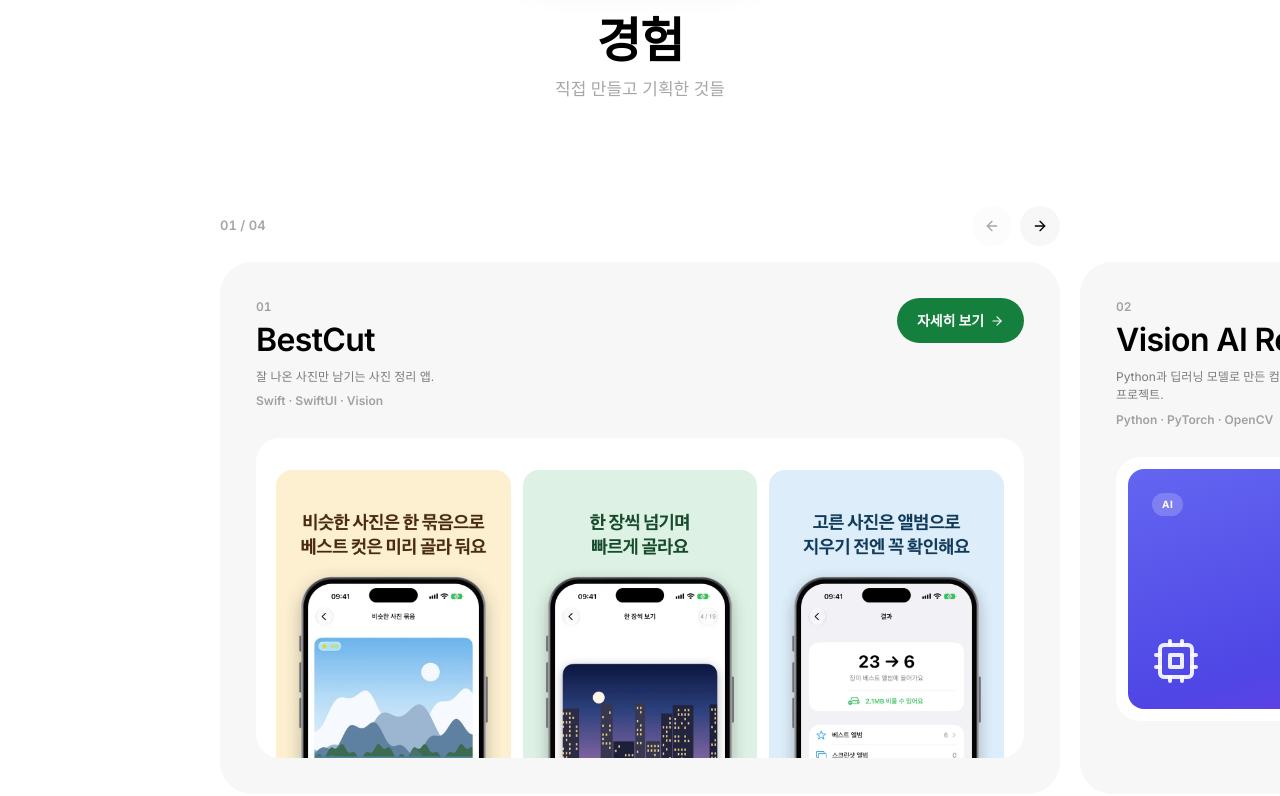
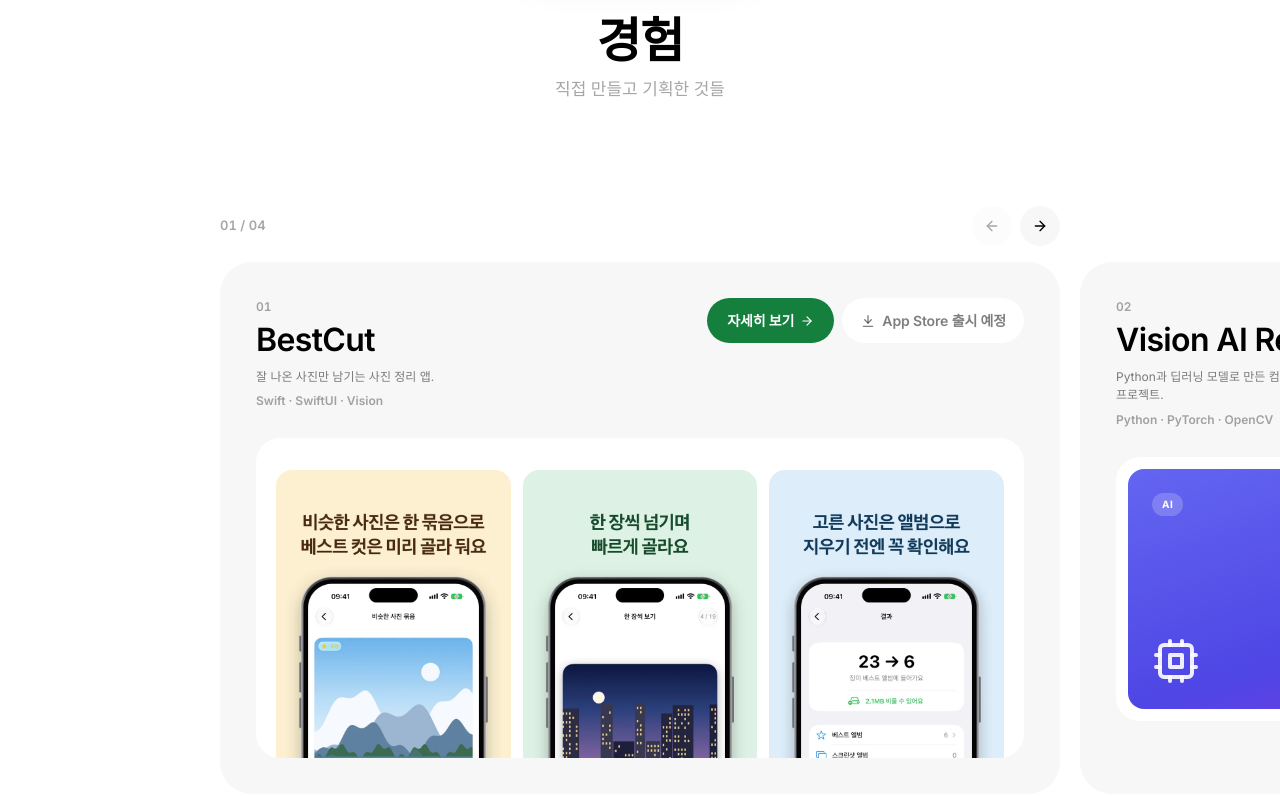
Before and after one commit to woyean5/hwi-coding.github.io, a plain HTML site: page index.html in a window 1280 px wide. Shown: the part 815-1611 px from the top of the page. Drawn offline with nearby package versions, Linux system fonts and the light colour scheme.

Commit message:
App Store button on the BestCut card, store link set in one shared file
Co-Authored-By: Claude Opus 5.5 <noreply@anthropic.com>
Claude-Session: https://claude.ai/code/session_012kBGn4mQwwsHadXgffSdPU

```diff
--- /dev/null
+++ b/assets/bestcut/store.js
@@ -0,0 +1 @@
+window.BESTCUT_APP_STORE_URL = '';
--- a/index.html
+++ b/index.html
@@ -4,6 +4,7 @@
   <meta charset="UTF-8">
   <meta name="viewport" content="width=device-width, initial-scale=1.0">
   <title>Geonhwi Yang | Portfolio</title>
+  <script src="assets/bestcut/store.js"></script>
   <link rel="icon" href="favicon.svg" type="image/svg+xml">
   <link rel="icon" href="favicon-32.png" type="image/png" sizes="32x32">
   <link rel="apple-touch-icon" href="apple-touch-icon.png">
@@ -95,6 +96,11 @@
     .wk-meta { margin-top: 6px; font-size: 12px; font-weight: 600; color: var(--mute); }
     .wk-more { flex-shrink: 0; display: inline-flex; align-items: center; gap: 6px; padding: 12px 20px; border-radius: 999px; color: #fff; font-size: 14px; font-weight: 600; letter-spacing: -0.01em; transition: transform .25s cubic-bezier(.16,1,.3,1), filter .2s; cursor: pointer; border: 0; }
     .wk-more:hover { transform: translateY(-1px); filter: brightness(1.08); }
+    .wk-actions { display: flex; flex-wrap: wrap; gap: 8px; justify-content: flex-end; flex-shrink: 0; }
+    .wk-store { display: inline-flex; align-items: center; gap: 6px; padding: 12px 18px; border-radius: 999px; font-size: 14px; font-weight: 600; letter-spacing: -0.01em; background: #000; color: #fff; transition: transform .25s cubic-bezier(.16,1,.3,1), opacity .2s; }
+    a.wk-store:hover { transform: translateY(-1px); opacity: .85; }
+    .wk-store.soon { background: #fff; color: var(--sub); }
+    .wk-store svg { width: 16px; height: 16px; }
     .wk-box { display: block; margin-top: 28px; background: #fff; border-radius: 24px; overflow: hidden; cursor: pointer; }
     .wk-box > * { transition: transform .6s cubic-bezier(.16,1,.3,1); }
     .wk-box:hover > * { transform: scale(1.015); }
@@ -103,6 +109,7 @@
     .wk-shotrow img { flex: 1 1 0; min-width: 0; width: 100%; height: auto; display: block; border-radius: 16px; }
     .wk-art { margin: 12px; height: min(240px, 30vh); border-radius: 16px; }
     @media (max-width: 640px) {
+      .wk-actions { justify-content: flex-start; }
       .wk-title { font-size: 40px; }
       .wk-card { padding: 22px; border-radius: 28px; }
       .wk-desc { max-width: none; }
@@ -119,6 +126,7 @@
       .wk-art { height: 24vh; }
     }
     @media (max-height: 640px) {
+      .wk-store { padding: 9px 14px; font-size: 13px; }
       .wk-meta { display: none; }
       .wk-num { display: none; }
       .wk-name { margin-top: 0; font-size: 24px; }
@@ -614,7 +622,7 @@
         toronto: '12-week study in Toronto, Canada',
         langs: 'EN · Basic Chinese & Japanese',
         likeKicker: 'I also like…',
-        appKicker: 'Featured App', appTitle: "What I'm Building", appTag: 'Keep only your best shots.', readMore: 'Read More',
+        appKicker: 'Featured App', appTitle: "What I'm Building", appTag: 'Keep only your best shots.', readMore: 'Read More', storeSoon: 'Coming soon to the App Store', storeGet: 'App Store',
         workSub: "Things I've built, planned and made.",
         workKicker: 'Experience', workTitle: 'Projects',
         p1Short: 'Computer vision app built with Python and deep learning models.',
@@ -649,7 +657,7 @@
         toronto: '캐나다 토론토 12주 어학연수',
         langs: '영어 · 중국어/일본어 기초 회화',
         likeKicker: '이런 것도 좋아해요…',
-        appKicker: '대표 앱', appTitle: "지금 만들고 있는 앱", appTag: '잘 나온 사진만 남기는 사진 정리 앱.', readMore: '자세히 보기',
+        appKicker: '대표 앱', appTitle: "지금 만들고 있는 앱", appTag: '잘 나온 사진만 남기는 사진 정리 앱.', readMore: '자세히 보기', storeSoon: 'App Store 출시 예정', storeGet: 'App Store',
         workSub: "직접 만들고 기획한 것들",
         workKicker: '경험', workTitle: '프로젝트',
         p1Short: 'Python과 딥러닝 모델로 만든 컴퓨터 비전 프로젝트.',
@@ -684,7 +692,7 @@
         toronto: 'カナダ・トロントで12週間の語学研修',
         langs: '英語 · 中国語・日本語（基礎会話）',
         likeKicker: 'こんなことも好きです…',
-        appKicker: '注目アプリ', appTitle: "いま作っているアプリ", appTag: 'よく撮れた写真だけを残す写真整理アプリ。', readMore: '詳しく見る',
+        appKicker: '注目アプリ', appTitle: "いま作っているアプリ", appTag: 'よく撮れた写真だけを残す写真整理アプリ。', readMore: '詳しく見る', storeSoon: 'App Storeで近日公開', storeGet: 'App Store',
         workSub: "つくって、企画してきたもの",
         workKicker: '経験', workTitle: 'プロジェクト',
         p1Short: 'Pythonとディープラーニングで作った画像認識プロジェクト。',
@@ -737,11 +745,19 @@
 
     const BC_ALT = {"ko": ["비슷한 사진은 한 묶음으로, 베스트 컷은 미리 골라 둬요", "흔들리고 어두운 사진은 알아서 표시해요", "한 장씩 넘기며 빠르게 골라요", "두 장 나란히 놓고 함께 확대해 비교", "고른 사진은 앨범으로, 지우기 전엔 꼭 확인해요", "사진은 iPhone 밖으로 나가지 않아요"], "en": ["Similar shots, grouped. Best one already picked.", "Blurry and dark shots, flagged for you.", "Swipe to pick, one photo at a time.", "Zoom two photos side by side.", "Your picks become an album. You confirm every delete.", "Your photos never leave your iPhone."], "ja": ["似た写真はひとまとめに、ベストショットは選んでおきます", "ブレた写真や暗い写真は自動でお知らせ", "1枚ずつスワイプしてサクサク選べる", "2枚を並べて一緒に拡大して比較", "選んだ写真はアルバムに、削除の前に必ず確認", "写真がiPhoneの外に出ることはありません"]};
     const workItems = [
-      { title: 'BestCut', desc: 'appTag', meta: 'Swift · SwiftUI · Vision', accent: '#15803D', href: 'bestcut/', shots: [1, 3, 5] },
+      { title: 'BestCut', desc: 'appTag', meta: 'Swift · SwiftUI · Vision', accent: '#15803D', href: 'bestcut/', shots: [1, 3, 5], store: true },
       { title: 'Vision AI Recognition', desc: 'p1Short', meta: 'Python · PyTorch · OpenCV', accent: '#4F46E5', modal: 'project1', art: ['from-indigo-500 via-indigo-600 to-purple-600', 'AI', 'i-brain'] },
       { title: 'Pureum Student Council Media', desc: 'p2Short', meta: 'Video Editing · Branding', accent: '#E11D48', modal: 'project2', art: ['from-rose-500 via-rose-500 to-amber-500', 'PR · Media', 'i-clapperboard'] },
       { title: 'Toronto Study Log', desc: 'p3Short', meta: 'Vlog · Global Network', accent: '#0D9488', modal: 'project3', art: ['from-teal-500 via-emerald-500 to-emerald-600', 'Global', 'i-earth-americas'] }
     ];
+
+    function storeButton(d) {
+      const icon = '<svg viewBox="0 0 24 24" fill="none" stroke="currentColor" stroke-width="2" stroke-linecap="round" stroke-linejoin="round" aria-hidden="true"><path d="M12 4v11"/><path d="m7 10 5 5 5-5"/><path d="M5 20h14"/></svg>';
+      const url = window.BESTCUT_APP_STORE_URL;
+      return url
+        ? `<a class="wk-store" href="${url}" target="_blank" rel="noopener noreferrer">${icon}${d.storeGet}</a>`
+        : `<span class="wk-store soon">${icon}${d.storeSoon}</span>`;
+    }
 
     function renderWorks(lang) {
       const list = document.getElementById('works-list');
@@ -765,7 +781,10 @@
               <p class="wk-desc">${d[w.desc]}</p>
               <p class="wk-meta">${w.meta}</p>
             </div>
-            <a class="wk-more" style="background:${w.accent}" ${open}>${d.readMore} <svg class="ic" aria-hidden="true"><use href="#i-arrow-right"/></svg></a>
+            <div class="wk-actions">
+              <a class="wk-more" style="background:${w.accent}" ${open}>${d.readMore} <svg class="ic" aria-hidden="true"><use href="#i-arrow-right"/></svg></a>
+              ${w.store ? storeButton(d) : ''}
+            </div>
           </div>
           <a class="wk-box" ${open} aria-label="${w.title}">${visual}</a>
         </article>`;
```
Also changed, not shown: bestcut/index.html (+2 -1 lines).
